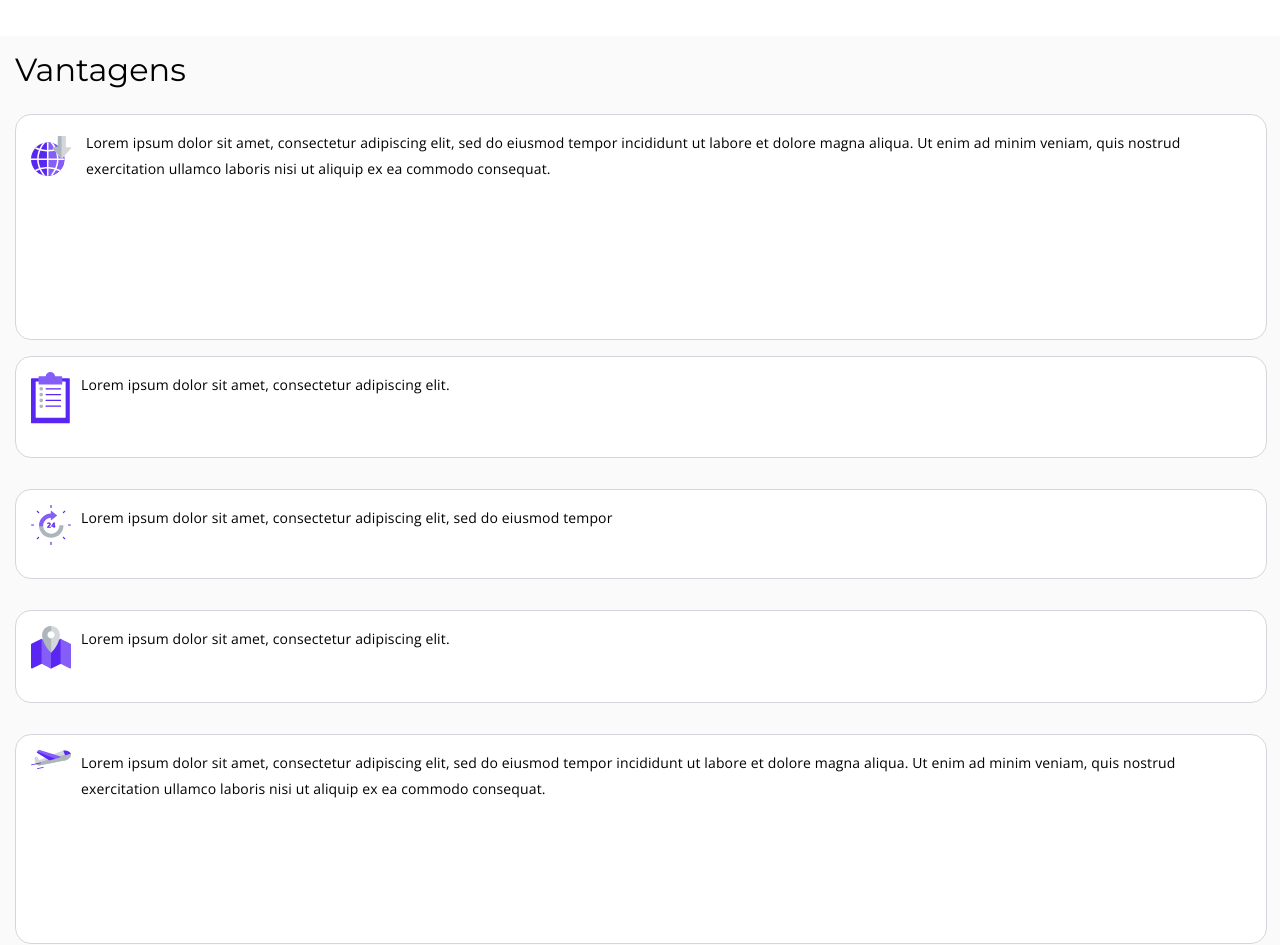
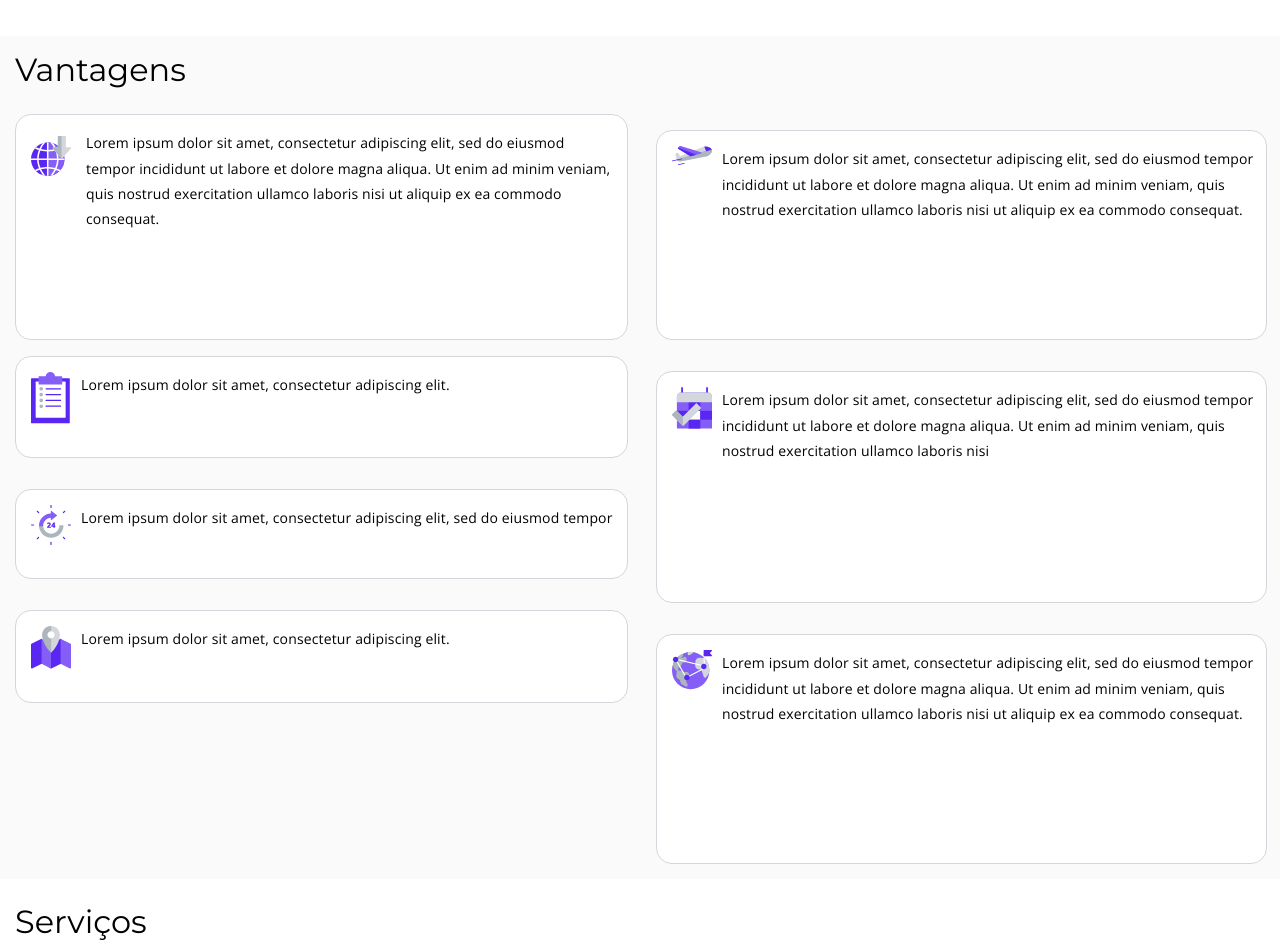
Before and after one commit to Dlima15/DeisgnSystem, a plain HTML site: page home-mobile.html in a window 1280 px wide. Shown: the part 4143-5088 px from the top of the page. Drawn offline with nearby package versions, Linux system fonts and the light colour scheme.

Commit message:
Section vantagens division itens

```diff
--- a/css/home-mobile.css
+++ b/css/home-mobile.css
@@ -950,6 +950,10 @@ footer{
             line-height: 200%;
             letter-spacing: 0.16px;
         }
+
+        .bigger-box-vantagens{
+            display: inline-flex;
+        }
 }
 
 
--- a/home-mobile.html
+++ b/home-mobile.html
@@ -97,6 +97,8 @@
                 <div class="title-vantagens">
                     <h2>Vantagens</h2>
                 </div>
+                <section class="bigger-box-vantagens">
+                    <section class="left-calend">
                         <section class="vantagens">
                             <div class="container-vantagens">
                                 <div class="content-vantagens">
@@ -129,6 +131,8 @@
                                 </div>
                             </div>
                         </section>
+                    </section>
+                    <section class="right-calend">
                         <section class="calendario">
                             <div class="container-calendario">
                                 <div class="content-calendario">
@@ -153,7 +157,8 @@
                                 </div>
                             </div>
                         </section>
-
+                    </section>
+                </section>
              </section>
         <section class="services">
             <div class="title-services">
```
Lines whose indentation alone changed are shown as unchanged.
